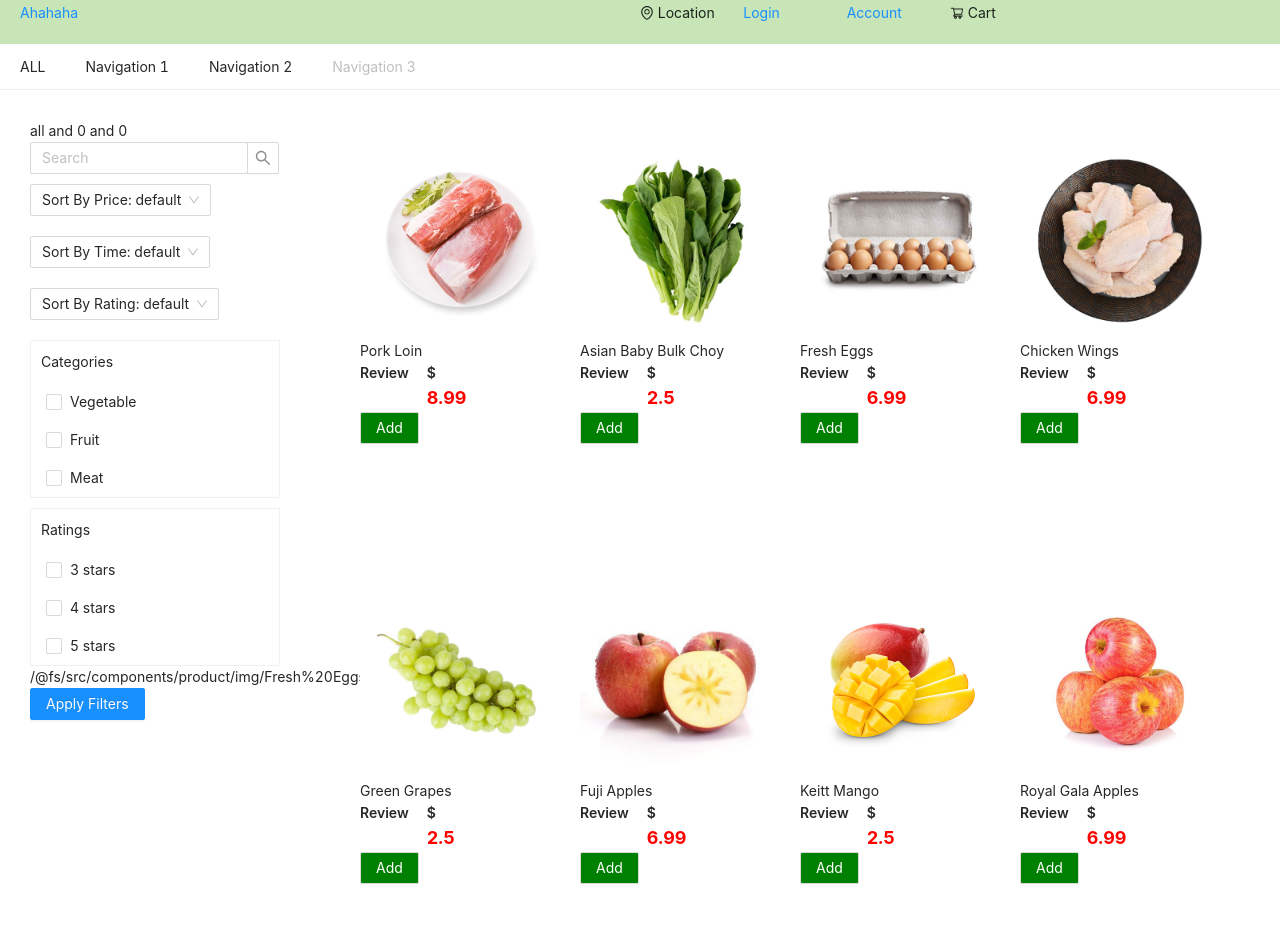
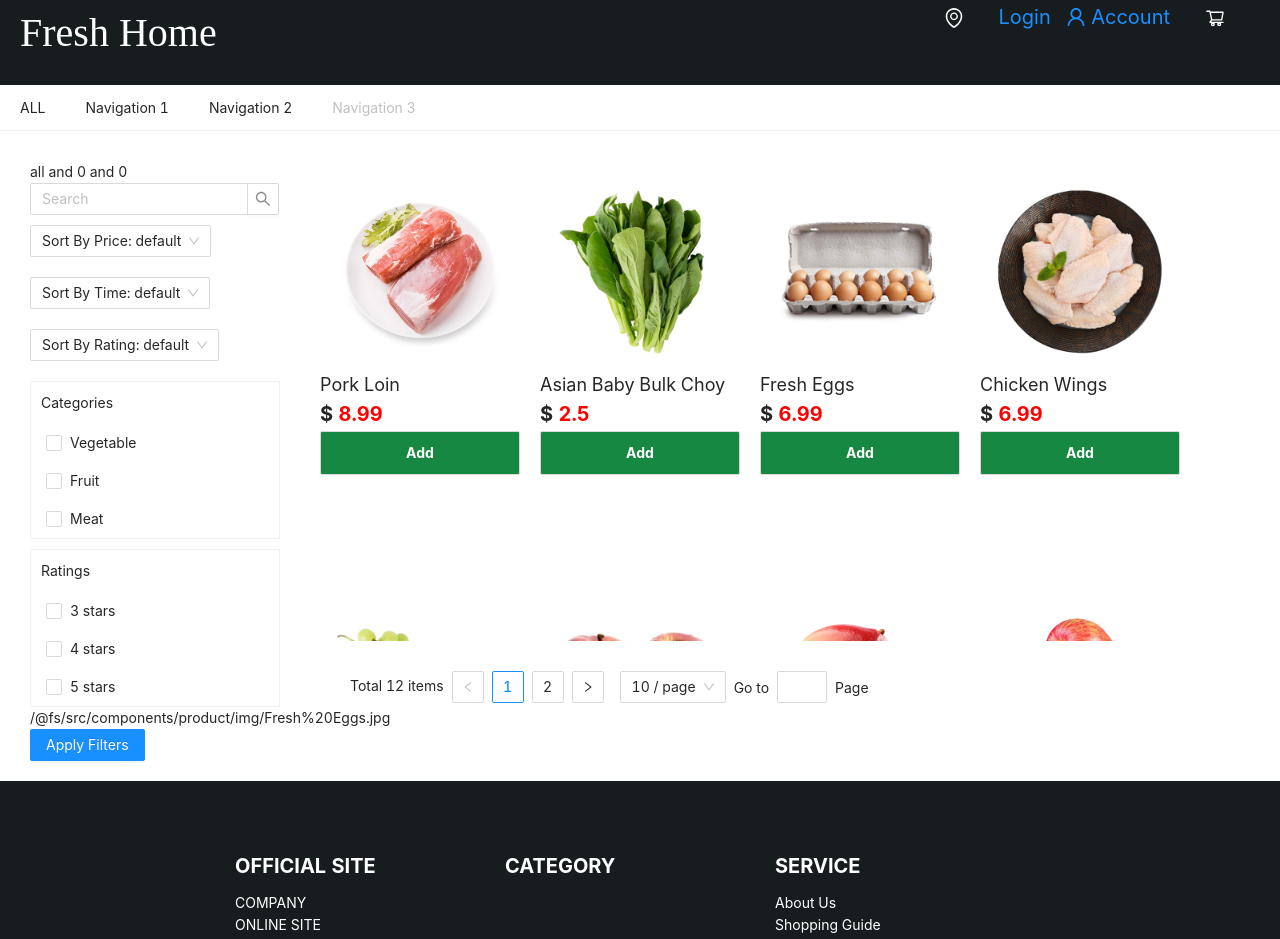
Before and after one commit to ignitewtk/Mall-groceries, a React (Create React App) app: page /productList in a window 1280 px wide. Shown: the part 40-979 px from the top of the page. Built offline with nearby package versions, Linux system fonts and the light colour scheme.

Commit message:
<dev> theme style updates.

```diff
--- a/src/components/Theme.jsx
+++ b/src/components/Theme.jsx
@@ -1,7 +1,7 @@
 
 import React from "react"
-import { SearchOutlined, ShoppingCartOutlined, EnvironmentOutlined ,FacebookOutlined, InstagramOutlined, TwitterOutlined, } from '@ant-design/icons';
-import { Col, Row, Input, Menu, Pagination, BackTop} from 'antd'
+import { SearchOutlined, ShoppingCartOutlined, EnvironmentOutlined ,FacebookOutlined, InstagramOutlined, TwitterOutlined, CloseOutlined, UserOutlined} from '@ant-design/icons';
+import { Col, Row, Input, Menu, Pagination, BackTop, Button} from 'antd'
 import { Outlet, Link } from 'react-router-dom'
 
 import Banner from "./Banner";
@@ -69,14 +69,17 @@ class Theme extends React.Component {
       },
     ]
     return (
-      <div>
+      <div style={{ height: "90vh", weight:"100vw", display:"block"}}>
         <Row>
           <Col span={12}> info@emallgorcerie.com </Col>
           <Col span={12}> Free shipping area available </Col>
         </Row>
         <ThemeHeader cartShowed={this.state.cartShowed} changeCartShowed={this.changeCartShowed}/>
+
         <Menu mode="horizontal" items={menuItems}></Menu>
-        <Outlet />
+        <section style={{ flexGrow:"1"}}>
+          <Outlet />
+        </section>
         <About />
         <BackTop />
         <CartSider cartShowed={this.state.cartShowed} changeCartShowed={this.changeCartShowed}/>
@@ -126,18 +129,27 @@ class ThemeHeader extends React.Component {
 
   render() {
     return (
-      <div style={{"padding":"20px 20px", "backgroundColor":"#C7E5B7"}}>
-        <Row >
-          <Col span={4}> <Link to="main"> Ahahaha </Link> </Col>
-          <Col span={6}>  </Col>
-          <Col span={2}>  </Col>
-          <Col span={2}> <EnvironmentOutlined /> Location </Col>
-          <Col span={2}> <Link to='login'> Login </Link> </Col>
-        <Col span={2}> <Link to='profile'> {store.getState().account.sessionUserName} </Link> </Col>
+      <div style={{"padding":"20px 20px", "backgroundColor":"#171c1f"}}>
+        <Row style={{ fontSize:"20px", color:"white"}}>
+          <Col span={10}>
+            <Link to="main"> <span style={{ fontFamily:"cursive", fontSize:"40px", color:"white"}}> Fresh Home </span>
+            </Link>
+          </Col>
 
-          <Col span={2}>
-          <span onClick={this.showCart}> <ShoppingCartOutlined /> Cart  </span>
+          <Col span={14}>
+            <Button style={{ display:"flex", justifyContent: "center", width:"60px",
+              color:"white", borderColor:"transparent", backgroundColor: "transparent",
+              float:"right", padding: "0", margin:"0 15px 0 0", fontSize:"20px"}} onClick={this.showCart}>
+              <ShoppingCartOutlined style={{margin:"5px 0 0 0",  fontSize:"20px" }}/></Button>
 
+            <Link to='profile' style={{ float:"right", margin:"0 15px 0 0", fontSize:"20px"}}> <UserOutlined /> {store.getState().account.sessionUserName} </Link>
+            <Link to='login' style={{ float:"right", margin:"0 15px 0 0", fontSize:"20px"}}>Login</Link>
+
+            <Button style={{
+              display:"flex", justifyContent: "center", width:"60px", color:"white",
+              borderColor:"transparent", backgroundColor: "transparent", float:"right",
+              padding: "0", margin:"0 15px 0 0", fontSize:"20px"}}>
+              <EnvironmentOutlined style={{ margin:"5px 0 0 0", fontSize:"20px"}}/></Button>
           </Col>
         </Row>
       </div>
@@ -150,28 +162,26 @@ class About extends React.Component {
   render() {
     return (
       <Row style={{
-          "margin":"20px 0", "padding":"50px 100px",
+          "margin":"20px 0 0 0", "padding":"50px 100px",
           "position": "relative",
           "bottom": 0,
-          "backgroundColor":"#C7E5B7"}}>
+          "backgroundColor":"#171c1f", color:"white"}}>
         <Col span={3}></Col>
         <Col span={6}>
-          <Row> OFFICIAL SITE </Row>
+          <Row style={{ margin:"20px 20px 10px 0", fontWeight:"bold", fontSize:"20px"}}> OFFICIAL SITE </Row>
           <Row> COMPANY </Row>
           <Row> ONLINE SITE </Row>
           <Row>
-            <Col span={3}></Col>
-            <Col span={6}><FacebookOutlined /></Col>
-            <Col span={6}><InstagramOutlined /></Col>
-            <Col span={6}><TwitterOutlined /></Col>
-            <Col span={3}></Col>
+            <FacebookOutlined style={{ margin:"10px 20px 0 0", fontSize:"40px"}}/>
+            <InstagramOutlined style={{ margin:"10px 20px 0 0", fontSize:"40px"}}/>
+            <TwitterOutlined style={{ margin:"10px 20px 0 0", fontSize:"40px"}}/>
           </Row>
         </Col>
         <Col span={6}>
-          <Row> CATEGORY </Row>
+          <Row  style={{ margin:"20px 20px 10px 0", fontWeight:"bold", fontSize:"20px"}}> CATEGORY </Row>
         </Col>
         <Col span={6}>
-          <Row> SERVICE </Row>
+          <Row style={{ margin:"20px 20px 10px 0", fontWeight:"bold", fontSize:"20px"}}> SERVICE </Row>
           <Row> About Us </Row>
           <Row> Shopping Guide </Row>
           <Row> Privacy Policy </Row>
--- a/src/components/cart/CartSider.jsx
+++ b/src/components/cart/CartSider.jsx
@@ -1,5 +1,6 @@
 import React from "react";
-import { Row, Col, Button } from 'antd'
+import { Button } from 'antd'
+import { CloseOutlined} from '@ant-design/icons';
 import  { useSelector, useDispatch } from 'react-redux'
 import { addOneToCount, addItem, deleteItem, selectCartList, selectCount, selectTotalPrice } from '../../redux/cartSlice'
 import CartItem from "./CartItem";
@@ -21,7 +22,7 @@ function CartSider(props) {
         <div>
             <nav className={props.cartShowed? 'nav-menu active': 'nav-menu'}>
                 <div onClick={props.changeCartShowed}>
-                    <Button> Close </Button>
+                    <Button> <CloseOutlined /> </Button>
                 </div>
 
                 <div>
@@ -31,8 +32,8 @@ function CartSider(props) {
                             paddingInlineStart: "0px",
                             overflowY: "scroll",
                             overflowX: "hidden",
-                            height: "550px",
-                            width: "250px"
+                            height: "80vh",
+                            width: "950px"
                             }}>
                         {cartList.map((item) => {
                             return (
@@ -44,6 +45,7 @@ function CartSider(props) {
                     </ul>
                 </div>
                 <div style={{
+                    height: "10vh",
                     "margin":"10px 0", "padding":"0px 0px",
                     "position": "fixed",
                     "bottom": 0,}}>
--- a/src/components/product/Product.jsx
+++ b/src/components/product/Product.jsx
@@ -3,7 +3,7 @@ import React from "react"
 import { Rate, Collapse, Image, Button, Row, Col } from 'antd'
 import { reqGetImage } from "../../api"
 import { addItem, deleteItem, selectCartList } from '../../redux/cartSlice'
-
+import { StarFilled } from '@ant-design/icons'
 
 import 'antd/dist/antd.css'
 import { useDispatch, useSelector } from "react-redux"
@@ -55,29 +55,32 @@ function Product(props) {
     }
 
     return (
-        <div style={{wdith:"300px", height:"400px", display:"inline", margin: "20px 10px"}}>
+        <div style={{wdith:"300px", height:"400px", margin: "10px 20px 0 0"}}>
             <Image
                 width={200} height={200}
                 style={{margin:"0px"}}
                 src={details.src} />
-            <div onClick={reqImage}>  {details.productName} </div>
+
 
             {/* <Rate disabled defaultValue={details.rating}> </Rate> */}
+            <Row>
+                <span onClick={reqImage} style={{ height:"",fontSize:"18px", fontWeight:"normal"}}> {details.productName} </span>
+            </Row>
+            <Row  style={{ fontWeight: "bold", fontSize:"20px"}}>
+                <Col span={8}>
+                <span>
+                    <span>$ </span>
+                    <span style={{ color:"red"}}>
+                        {details.discountPrice}</span>
+                </span>
 
-            <Row>
-                <Col span={8}>
-                    <span style={{ fontWeight:"600"}}> Review </span>
-                </Col>
-
-                <Col span={2}>
-                    <span style={{ fontWeight:"600"}}> $ </span>
-                    <span style={{color:"red", fontSize:"18px", fontWeight:"bold"}}>
-                        {details.discountPrice}</span>
                 </Col>
             </Row>
 
             {/* <div> RRP: <s>${details.originPrice}</s> </div> */}
-            <Button style={{ background: "green", color:"white"}} onClick={addToCart}> Add </Button>
+            <Button style={{
+                width:"100%", height:"2.75rem", background: "#178841",
+                color:"white", fontWeight:"bold"}} onClick={addToCart}> Add </Button>
 
         </div>
     )
--- a/src/components/product/ProductList.jsx
+++ b/src/components/product/ProductList.jsx
@@ -153,10 +153,10 @@ class ProductList extends React.Component {
     render () {
 
         return (
-            <Row>
+            <Row style={{ height: "100%", weight:"100%"}}>
                 <Col span={6}> <ControlPanel /> </Col>
                 <Col span={18}>
-                    <div style={{ margin:"30px"}}>
+                    <div style={{ margin:"30px 0 0 0", height: "60vh", overflowY:"scroll", scrollbarWidth: "none"}}>
                         <Row>
                             {
                                 // console.log(store.getState().product.productList)
@@ -173,7 +173,7 @@ class ProductList extends React.Component {
                                     ))
 
                             }
-                            <Col span={6}>
+                            {/* <Col span={6}>
                                 <Product/>
                             </Col>
                             <Col span={6}>
@@ -186,7 +186,7 @@ class ProductList extends React.Component {
                                         src: "images/Asian Baby Bulk Choy.jpg",
                                     }
                                 }/>
-                            </Col>
+                            </Col> */}
 
                         </Row>
                     </div>
```
